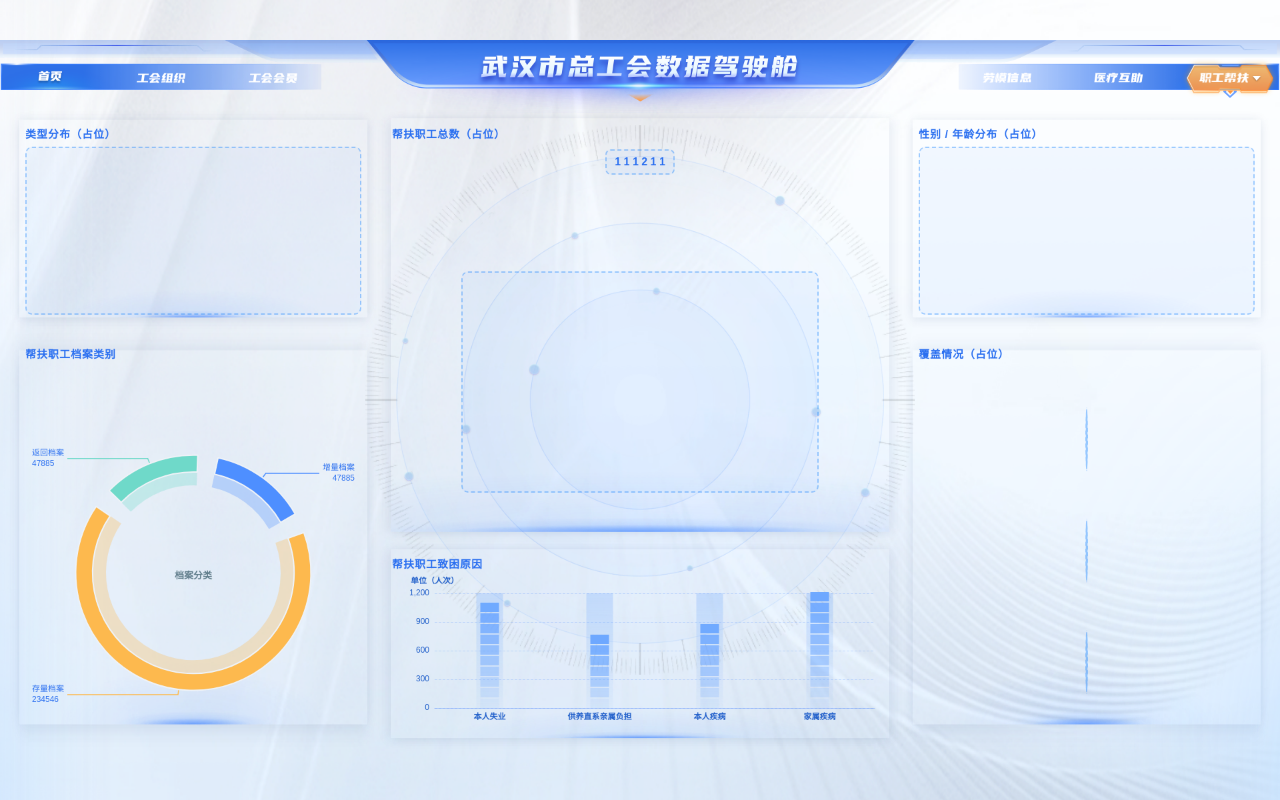
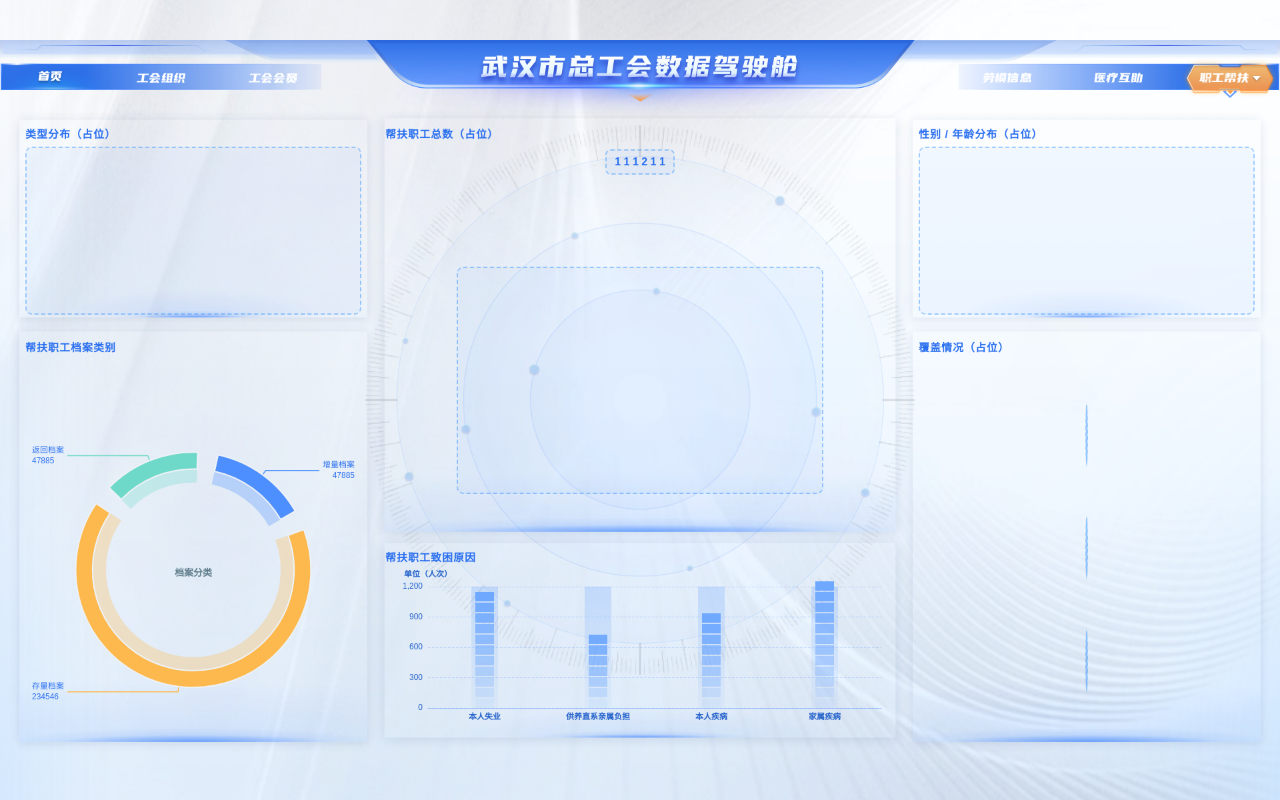
Before and after one commit to wmc-cache/wuhan-dashboard, a Vue app: page /#/aid-v2 in a window 1280 px wide. Built offline with nearby package versions, Linux system fonts and the light colour scheme.

Commit message:
style fix

```diff
--- a/src/pages/AidV2.vue
+++ b/src/pages/AidV2.vue
@@ -22,7 +22,7 @@
     </section>
 
     <!-- 左下：档案类别（使用 HonorRingsChart 实现环图） -->
-    <section class="mod" style="grid-area: lb;">
+    <section class="mod mod--tall" style="grid-area: lb;">
       <div class="mod__head"><h3 class="mod__title">帮扶职工档案类别</h3></div>
       <div class="mod__body mod__body--full">
         <HonorRingsChart :items="archiveItems" center-text="档案分类" :center="['50%','56%']" :gap-deg="10" :base-start="20" :sweep-angle="260" />
@@ -48,7 +48,7 @@
     </section>
 
     <!-- 右下：覆盖类别指标占位（竖排 3 个） -->
-    <section class="mod" style="grid-area: rb;">
+    <section class="mod mod--tall" style="grid-area: rb;">
       <div class="mod__head"><h3 class="mod__title">覆盖情况（占位）</h3></div>
       <div class="mod__body">
         <div class="ph-list">
@@ -88,7 +88,7 @@ const causeVals = [1080, 720, 860, 1180];
     'lt cm rt'
     'lb cm rb'
     'lb cb rb';
-  gap: 10px;
+  gap: 0px;
 }
 
 /* 模块外框与 Refund 一致 */
```
